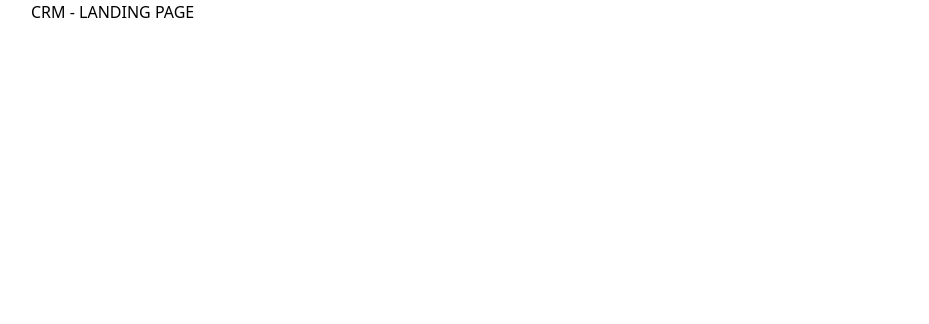
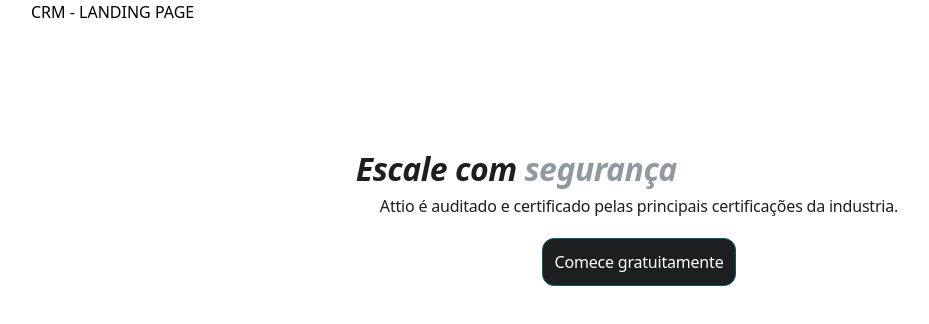
Before and after one commit to luisrca-tech/crm-landing-page, a Next.js app: page / in a window 1280 px wide. Shown: the top 324 px of the page, without its empty margins (1-930 px from the left). Built offline with nearby package versions, Linux system fonts and the light colour scheme.

Commit message:
🚧 Feat: Working feature

```diff
--- a/src/app/page.tsx
+++ b/src/app/page.tsx
@@ -1,9 +1,11 @@
+import { ClimbSafely } from '~/components/ClimbSafely';
 import { Container } from '~/components/Container';
 
 export default function HomePage() {
   return (
     <Container>
       <h1>CRM - LANDING PAGE</h1>
+      <ClimbSafely />
     </Container>
   );
 }
--- /dev/null
+++ b/src/components/ClimbSafely.tsx
@@ -0,0 +1,26 @@
+import Link from 'next/link';
+
+export function ClimbSafely() {
+  return (
+    <section>
+      <div className="flex h-full w-full px-6 py-12"></div>
+      <div className="flex items-center justify-center">
+        <div className="flex flex-col px-6 pb-[50px] pt-[30px]">
+          <h2 className="font-opensans text-[32px] font-bold italic leading-[38px] tracking-[-0.5px] text-base-600">
+            Escale com <span className="text-base-300">segurança</span>
+          </h2>
+          <span className="mt-[6px] px-6 text-center text-base font-normal tracking-[-0.2px] text-base-600">
+            Attio é auditado e certificado pelas principais certificações da
+            industria.
+          </span>
+          <Link className="flex items-center justify-center" href="#">
+            <button className="mt-5 flex h-12 items-center justify-center rounded-xl border border-base-400 bg-base-600 px-3 py-4 text-base font-normal tracking-[-0.2px] text-base-100">
+              Comece gratuitamente
+            </button>
+          </Link>
+        </div>
+        <div></div>
+      </div>
+    </section>
+  );
+}
```
